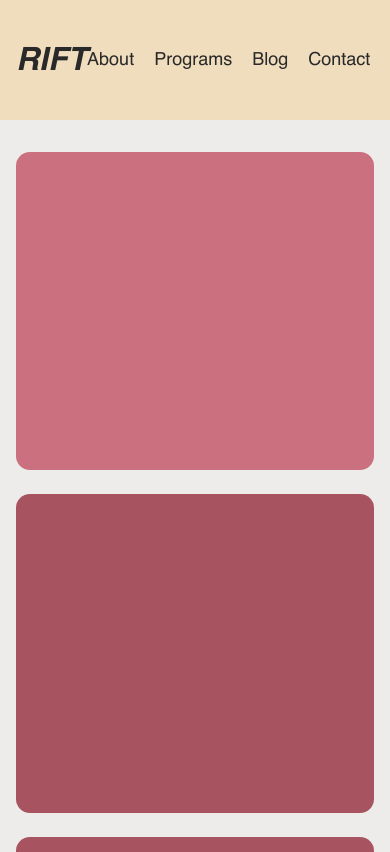
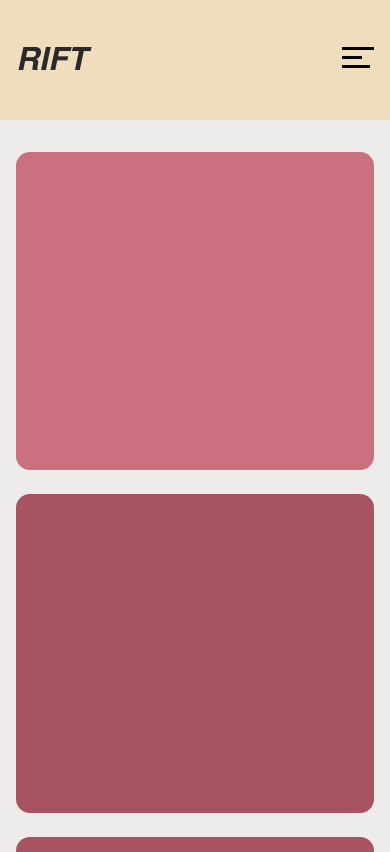
Before and after one commit to tayyabferozi/rift-learn, a React (Create React App) app: page / in a window 390 px wide. Shown: the top 852 px of the page. Built offline with nearby package versions, Linux system fonts and the light colour scheme.

Commit message:
responsive complete

```diff
--- a/src/layouts/MainLayout/Header/index.jsx
+++ b/src/layouts/MainLayout/Header/index.jsx
@@ -1,10 +1,13 @@
-import React, { useContext, useEffect } from "react";
+import React, { useContext, useEffect, useState } from "react";
 import { Link } from "react-router-dom";
+import clsx from "clsx";
 
 import { GlobalContext } from "../../../context/GlobalState";
 import { changeIsDarkMode } from "../../../context/actions";
 
 const Navbar = () => {
+  const [isMenuOpen, setIsMenuOpen] = useState(false);
+
   const {
     state: { isDarkMode },
     dispatch,
@@ -24,13 +27,29 @@ const Navbar = () => {
     }
   }, [isDarkMode]);
 
+  const toggleMenuHandler = () => {
+    setIsMenuOpen((prevState) => !prevState);
+  };
+
   return (
     <div id="header" className="section">
       <div className="page-container">
-        <div className="logo">
+        <Link to="/" className="logo">
           <span className="name">RIFT</span>
+        </Link>
+        <div className="menu d-sm-none" onClick={toggleMenuHandler}>
+          <span></span>
+          <span></span>
+          <span></span>
         </div>
-        <div className="nav">
+        <div
+          className={clsx(isMenuOpen && "open", "nav")}
+          onClick={toggleMenuHandler}
+        >
+          <div className="close d-sm-none">&times;</div>
+          <Link to="/" className="d-sm-none">
+            <div className="logo">RIFT</div>
+          </Link>
           <Link to="#0">About</Link>
           <Link to="#0">Programs</Link>
           <Link to="#0">Blog</Link>
--- a/src/styles/_utilities.scss
+++ b/src/styles/_utilities.scss
@@ -50,7 +50,7 @@ body {
   padding-right: 2rem !important;
   padding: 2rem;
 
-  @media screen and (max-width: 575px) {
+  @media screen and (max-width: 767px) {
     padding-left: 1rem !important;
     padding-right: 1rem !important;
   }
--- a/src/styles/styles.scss
+++ b/src/styles/styles.scss
@@ -1,6 +1,14 @@
 @import "./colors";
 @import "./utilities";
 @import "./shared";
+
+// ****************************************************************************************************************************************
+// ****************************************************************************************************************************************
+
+// *************************************************************** MAIN LAYOUT ************************************************************
+
+// ****************************************************************************************************************************************
+// ****************************************************************************************************************************************
 
 #main-layout,
 #min-layout {
@@ -24,6 +32,24 @@
       justify-content: space-between;
       align-items: center;
       height: 100%;
+    }
+
+    .menu {
+      span {
+        display: block;
+        height: 3px;
+        width: 32px;
+        background-color: #000;
+        margin-bottom: 6px;
+
+        &:nth-child(2) {
+          width: 20px;
+        }
+
+        &:nth-child(3) {
+          width: 28px;
+        }
+      }
     }
 
     .back {
@@ -62,6 +88,32 @@
       display: flex;
       align-items: center;
       gap: 20px;
+      left: 100%;
+
+      @extend %transitioned;
+
+      @media screen and (max-width: 575px) {
+        position: fixed;
+        top: 0;
+        width: 100vw;
+        bottom: 0;
+        flex-direction: column;
+        padding: 3rem 1.5rem;
+        align-items: flex-start;
+        background-color: #fff;
+
+        .close {
+          position: absolute;
+          right: 2rem;
+          top: 0;
+          font-weight: bold;
+          font-size: 50px;
+        }
+
+        &.open {
+          left: 0;
+        }
+      }
 
       .toggler {
         margin-left: 2rem;
@@ -101,7 +153,6 @@
     height: 100%;
     width: 100%;
     background-color: $color4;
-    cursor: pointer;
     aspect-ratio: 1.75 / 1;
 
     @extend %transitioned;
@@ -122,6 +173,8 @@
     }
 
     &.box-2 {
+      cursor: pointer;
+
       &:hover {
         transform: scale(1.025);
       }
```
